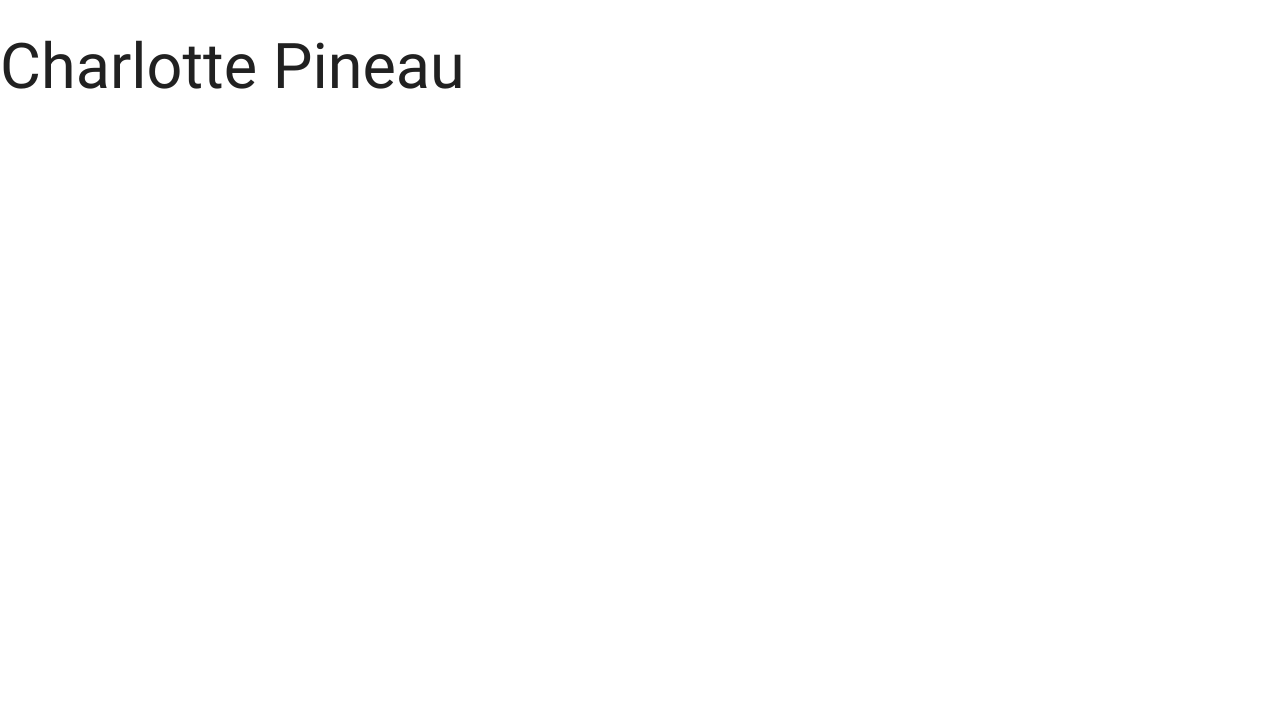
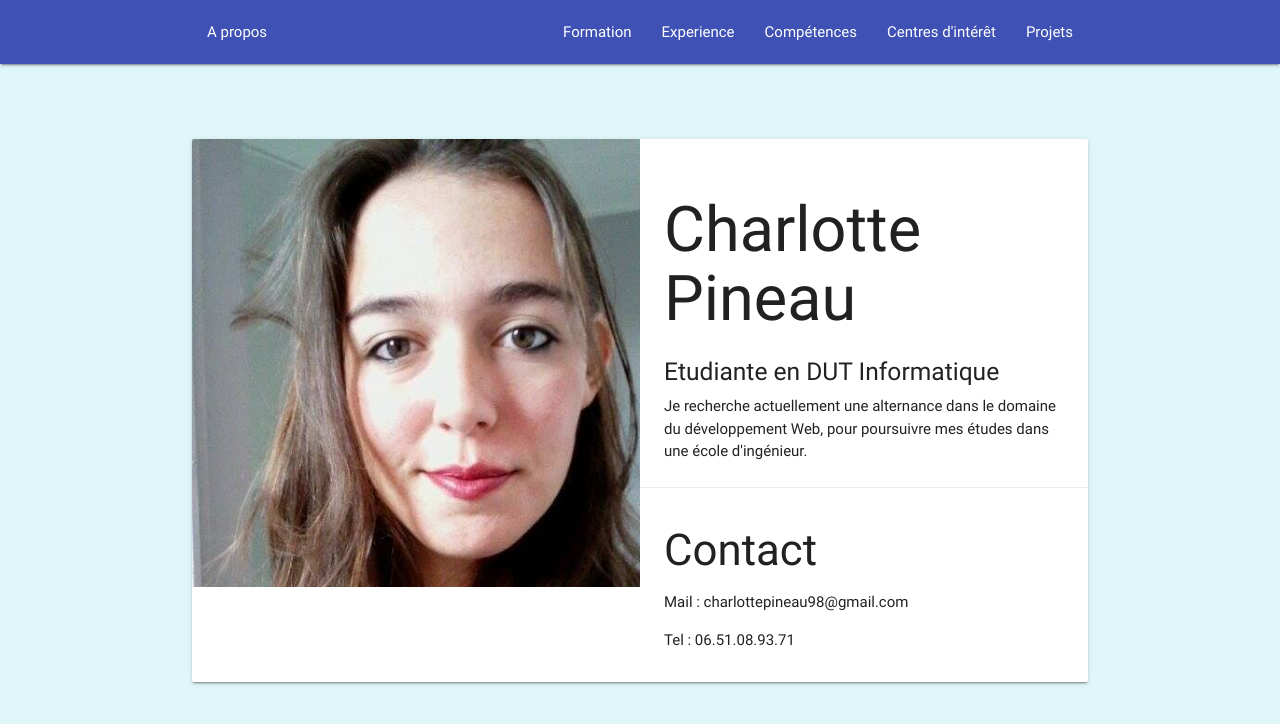
Before and after one commit to charli-pn/charli-pn.github.io, a plain HTML site: page index.html in a window 1280 px wide. Drawn offline with nearby package versions, Linux system fonts and the light colour scheme.

Commit message:
début de a propos

```diff
--- a/index.html
+++ b/index.html
@@ -8,16 +8,60 @@
 
         <!--Let browser know website is optimized for mobile-->
         <meta name="viewport" content="width=device-width, initial-scale=1.0"/>
+
+        <title>Charlotte Pineau</title>
     </head>
 
-    <body>
+    <body class="cyan lighten-5">
         <!--Import jQuery before materialize.js-->
         <script type="text/javascript" src="https://code.jquery.com/jquery-3.2.1.min.js"></script>
         <script type="text/javascript" src="assets/js/materialize.min.js"></script>
+        <script> $(document).ready(function(){
+      $('.slider').slider();
+    });
+        </script>
 
 
-        <header>
+
+        <nav class="indigo">
+            <div class="nav-wrapper container">
+                <ul id="nav-mobile" class="left hide-on-med-and-down">
+                    <li><a href="index.html#apropos">A propos</a></li>
+                </ul>
+
+                <ul id="nav-mobile" class="right hide-on-med-and-down">
+                    <li><a href="index.html#Formation">Formation</a></li>
+                    <li><a href="index.html#Experience">Experience</a></li>
+                    <li><a href="index.html#Competence">Compétences</a></li>
+                    <li><a href="index.htm#interetl">Centres d'intérêt</a></li>
+                    <li><a href="index.html#Projets">Projets</a></li>
+                </ul>
+            </div>
+        </nav>
+        <br>
+        <br>
+        <br>
+        <div class="container" id="apropos">
+            <div class="card horizontal">
+                <div class="card-image">
+                    <img src="assets/images/visage.jpg">
+                </div>
+                <div class="card-stacked">
+                <div class="card-content">
                     <h1>Charlotte Pineau</h1>
-        </header>
+                    <h5>Etudiante en DUT Informatique</h5>
+                    <p>Je recherche actuellement une alternance dans le domaine du développement Web, pour poursuivre mes études dans une école d'ingénieur.</p>
+                </div>
+                <div class="card-action">
+                    <h3>Contact</h3>
+                    <p>Mail : charlottepineau98@gmail.com</p>
+                    <p>Tel : 06.51.08.93.71</p>
+                </div>
+                </div>
+            </div>
+        </div>
+
+
+
     </body>
 </html>
```
Also changed, not shown: assets/images/PhotoID.jpg (added), assets/images/aviron.jpg (added), assets/images/aviron2.jpg (added), assets/images/aviron3.jpg (added), assets/images/aviron4.jpg (added), assets/images/aviron5.jpg (added), assets/images/avironfinal.png (added), assets/images/paillettesblanches.jpg (added), assets/images/visage.jpg (added). Lines whose indentation alone changed are shown as unchanged.
